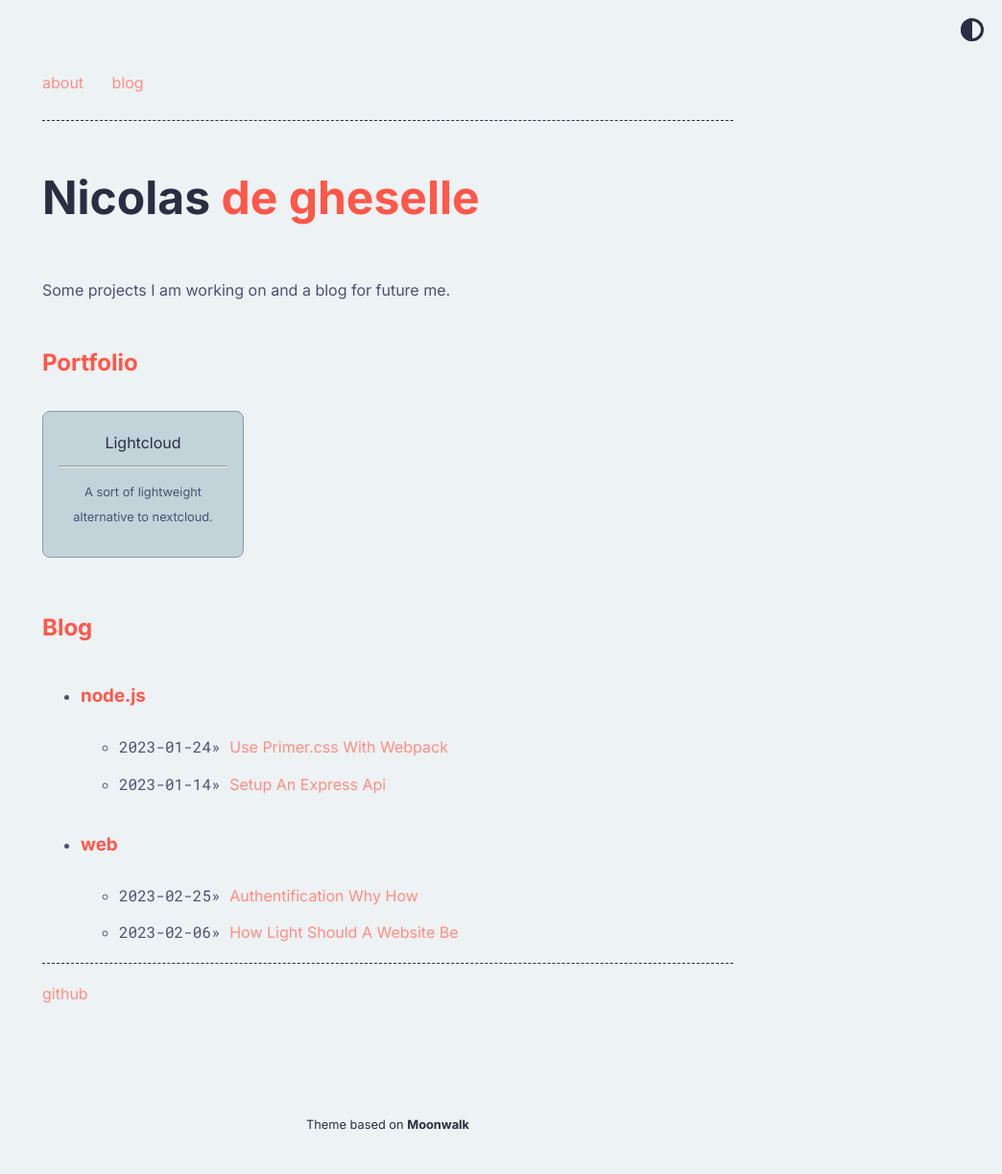
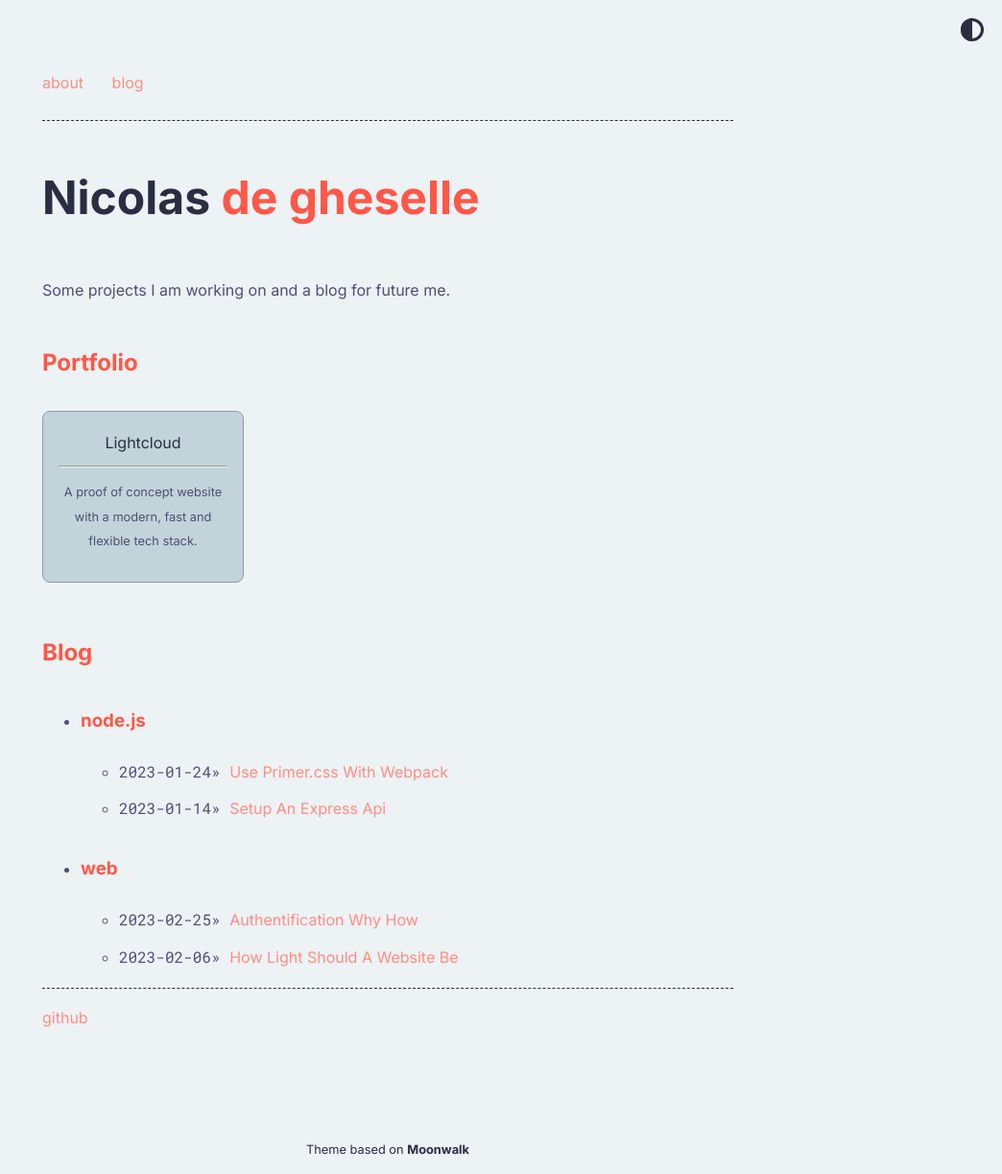
Before and after one commit to ndegheselle/blog.degheselle.fr, a Jekyll site: the page built from index.md, in a window 1280 px wide. Shown: the whole page at 96% size, without its empty margins (236-1280 px from the left). Built offline with Jekyll 4.4.1, drawn with Linux system fonts in a browser that asks for light colours; before the commit the page ends 1198 px from its top, so only the background shows below that.

Commit message:
Corrected description

```diff
--- a/_data/home.yml
+++ b/_data/home.yml
@@ -8,7 +8,7 @@ navbar_entries:
 project_entries:
   - title: Lightcloud
     url: https://github.com/ndegheselle/lightcloud
-    desc: A sort of lightweight alternative to nextcloud.
+    desc: A proof of concept website with a modern, fast and flexible tech stack.
 
 # old_project_entries:
 
```
